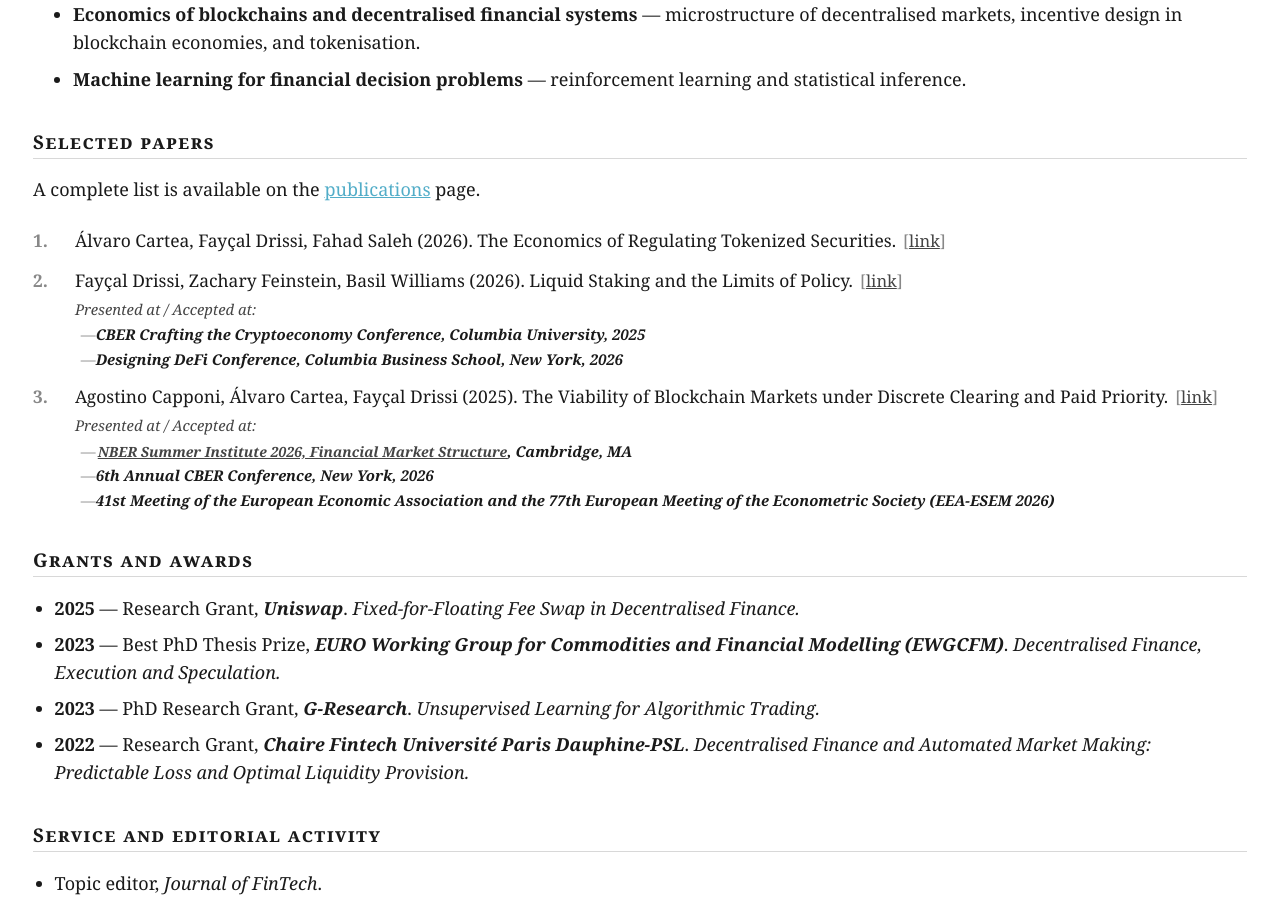
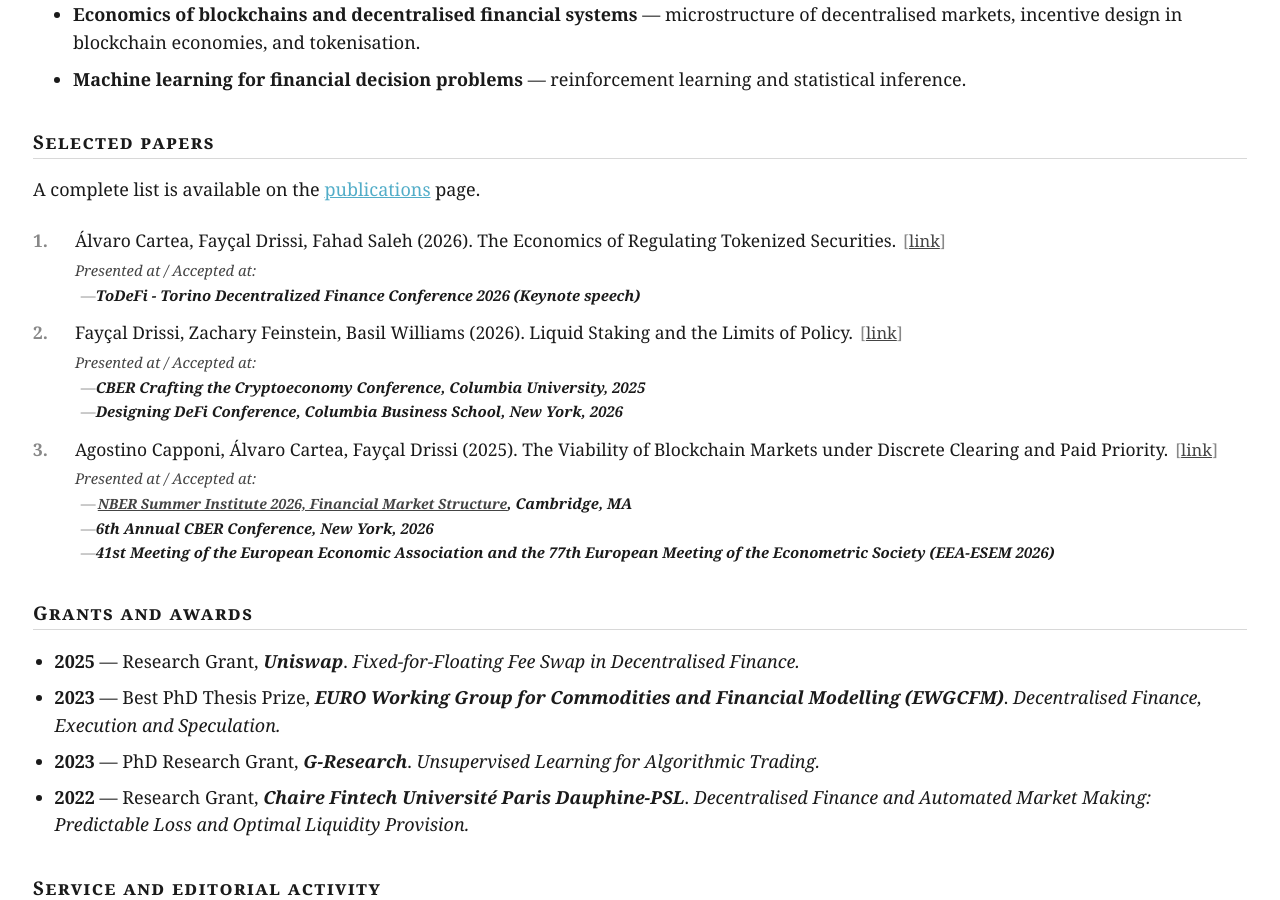
Before and after one commit to FDR0903/FDR0903.github.io, a Jekyll site: the page built from _pages/about.md, in a window 1280 px wide and 900 px high, scrolled down 494 px. Built offline with Jekyll 4.4.1, drawn with Linux system fonts in a browser that asks for light colours; some web fonts are replaced.

Commit message:
update front page: reorder, full names, ToDeFi keynote; MOR accepted; hide AMF papers

```diff
--- a/_pages/about.md
+++ b/_pages/about.md
@@ -237,6 +237,12 @@ A complete list is available on the <a href="{{ base_path }}/publications/">publ
 <ol class="home-selected">
   <li>
     Álvaro Cartea, Fayçal Drissi, Fahad Saleh (2026). The Economics of Regulating Tokenized Securities. <a href="https://papers.ssrn.com/sol3/papers.cfm?abstract_id=6942338">link</a>
+    <div class="home-selected-conf">
+      <span class="home-conf-label">Presented at / Accepted at:</span>
+      <ul>
+        <li>ToDeFi - Torino Decentralized Finance Conference 2026 (Keynote speech)</li>
+      </ul>
+    </div>
   </li>
   <li>
     Fayçal Drissi, Zachary Feinstein, Basil Williams (2026). Liquid Staking and the Limits of Policy. <a href="https://papers.ssrn.com/sol3/papers.cfm?abstract_id=6173222">link</a>
```
Also changed, not shown: _publications/2022_BEGVOU.md (+1 -0 lines), _publications/2023_AMM_PL.md (+1 -0 lines), _publications/2026_ALP.md (+1 -1 lines), _workingpapersfinance/2026_tokenized.md (+1 -0 lines).
